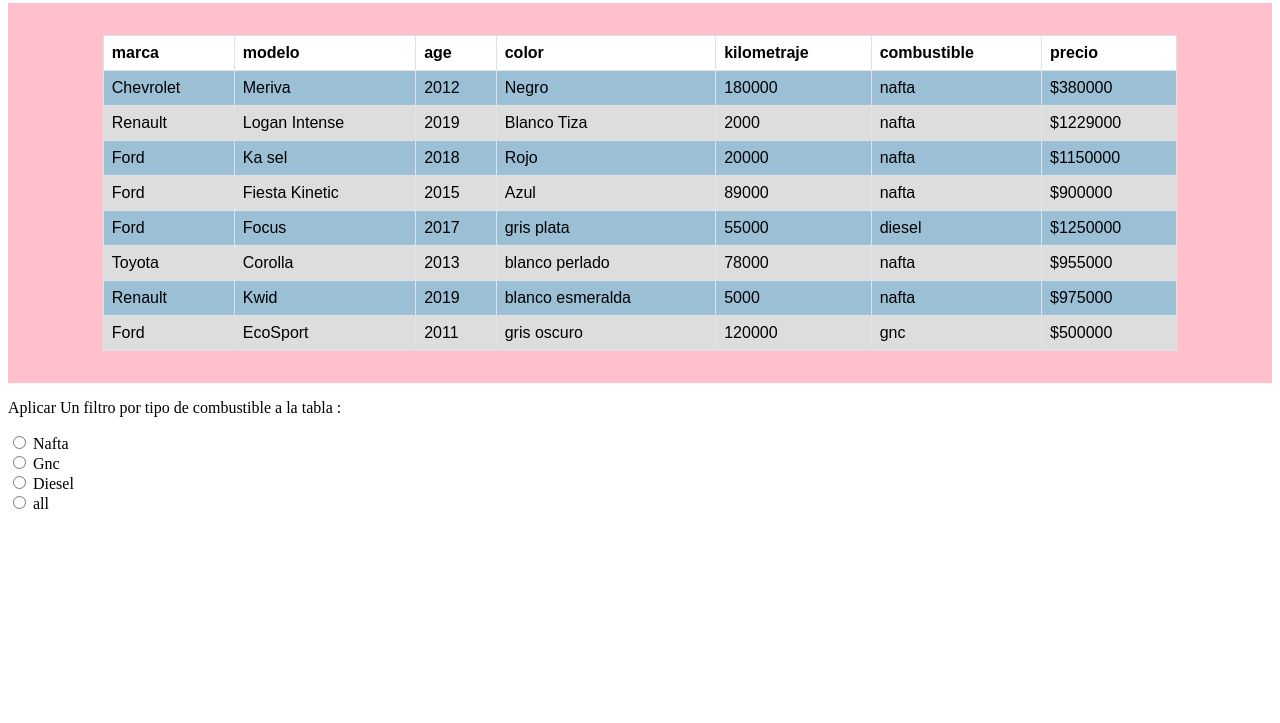
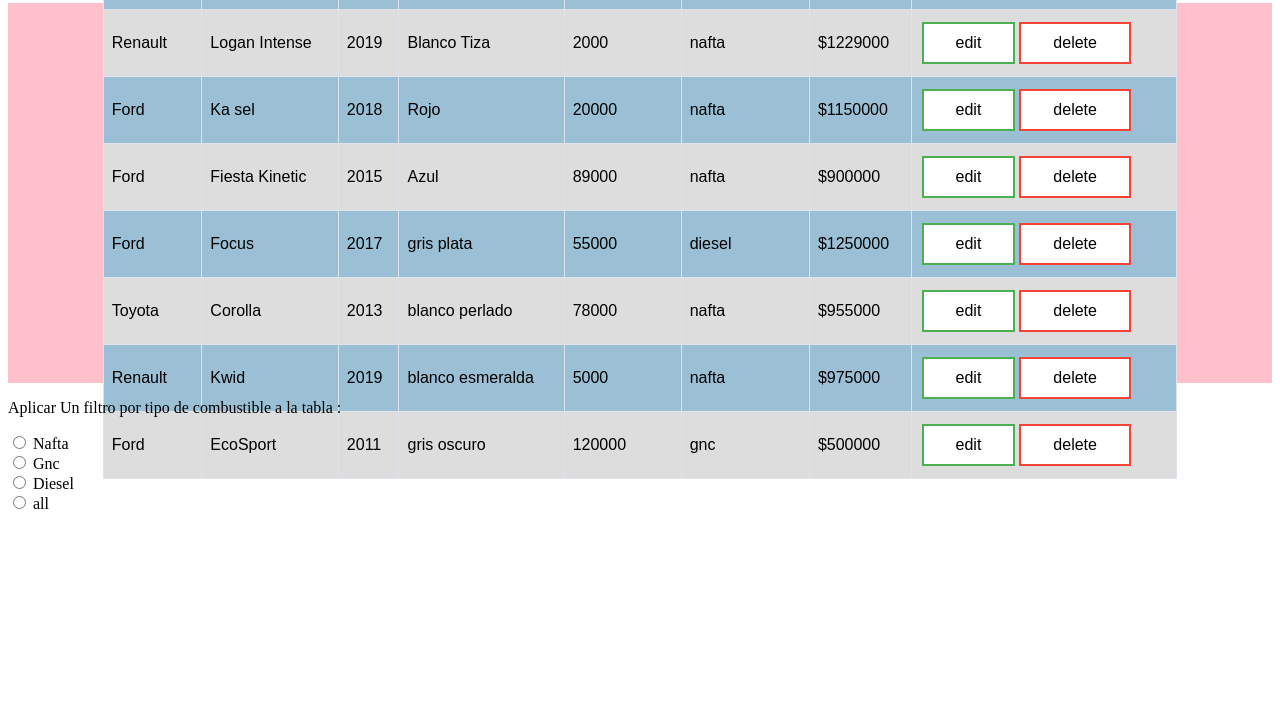
Before and after one commit to ivallejos0602/ignacio-vallejos, a plain HTML site: page assets/html/TablaVehiculosEnVenta.html in a window 1280 px wide. Shown: the part 77-800 px from the top of the page. Drawn offline with Linux system fonts and the light colour scheme.

Commit message:
agregué columna con botones editar y borrar en la tabla

```diff
--- a/assets/css/style-table.css
+++ b/assets/css/style-table.css
@@ -40,3 +40,69 @@ lo extraje de w3school*/
 tr:nth-child(even) {
     background-color: #dddddd;
   }
+/*estilos para los botones de agregar,eliminar y editar elementos de la tabla */
+.button {
+    background-color: #4CAF50; /* Green */
+    border: none;
+    color: white;
+    padding: 10px 32px;
+    text-align: center;
+    text-decoration: none;
+    display: inline-block;
+    font-size: 16px;
+    margin: 4px 2px;
+    transition-duration: 0.4s;
+    cursor: pointer;
+  }
+
+  .button1 {
+    background-color: white;
+    color: black;
+    border: 2px solid #4CAF50;
+  }
+
+  .button1:hover {
+    background-color: #4CAF50;
+    color: white;
+  }
+
+  .button2 {
+    background-color: white;
+    color: black;
+    border: 2px solid #008CBA;
+  }
+
+  .button2:hover {
+    background-color: #008CBA;
+    color: white;
+  }
+
+  .button3 {
+    background-color: white;
+    color: black;
+    border: 2px solid #f44336;
+  }
+
+  .button3:hover {
+    background-color: #f44336;
+    color: white;
+  }
+
+  .button4 {
+    background-color: white;
+    color: black;
+    border: 2px solid #e7e7e7;
+  }
+
+  .button4:hover {background-color: #e7e7e7;}
+
+  .button5 {
+    background-color: white;
+    color: black;
+    border: 2px solid #555555;
+  }
+
+  .button5:hover {
+    background-color: #555555;
+    color: white;
+  }
--- a/assets/js/crearTablaYFiltros.js
+++ b/assets/js/crearTablaYFiltros.js
@@ -108,6 +108,32 @@ Object.keys(vehiculo).forEach(clave => {
   fila.appendChild(td);
 });
 
+  td = document.createElement("td");
+  /*
+  td.innerHTML = "[borrar] -- [editar]";
+  */
+  let botonE = document.createElement("button");
+  botonE.innerText="edit";
+
+
+
+
+  botonE.classList.add('button');
+  botonE.classList.add('button1');
+
+  let botonD = document.createElement("button");
+
+  botonD.innerText="delete";
+  botonD.classList.add('button');
+  botonD.classList.add('button3');
+
+  td.appendChild(botonE);
+  td.appendChild(botonD);
+ /*
+  <td><button class="button button1">Green</button></td>
+   */
+  fila.appendChild(td);
+
 tbodyEl.appendChild(fila);
 
 }
@@ -127,6 +153,9 @@ let crearEncabezadoTabla = (vehiculo,tabla) => {
     tr.appendChild(th);
 
   });
+  th=document.createElement("th");
+  th.innerHTML="edit / delete Car Data";
+  tr.appendChild(th);
 
   theadEl.appendChild(tr);
 
```
Also changed, not shown: assets/html/TablaVehiculosEnVenta.html (+0 -3 lines), index.html (+0 -1 lines).
